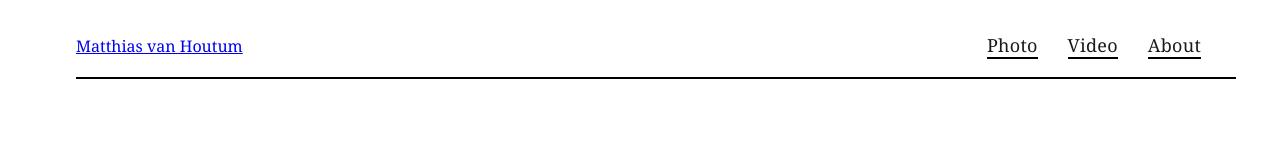
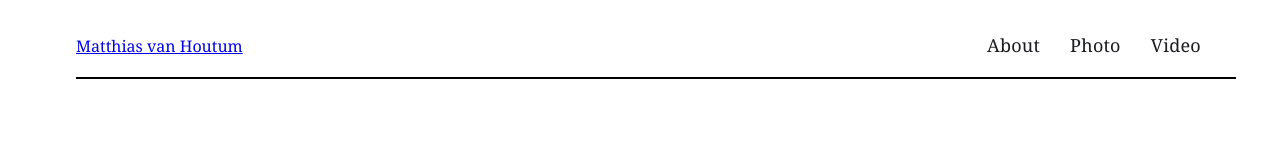
Before and after one commit to merijnkoppes/portfolio-matthias, an Angular app: page / in a window 1280 px wide. Shown: the top 152 px of the page. Built offline with nearby package versions, Linux system fonts and the light colour scheme.

Commit message:
font weight fix

```diff
--- a/src/app/components/navbar/navbar.component.html
+++ b/src/app/components/navbar/navbar.component.html
@@ -5,12 +5,10 @@
                 <div class="text-block">Matthias van Houtum</div>
             </a>
             <nav class="nav-menu">
-                <a href="https://www.matthiasvanhoutum.com/Photo" class="nav-link"><strong
-                        class="bold-text-18">Photo</strong></a>
-                <a href="https://www.matthiasvanhoutum.com/video" class="nav-link"><strong
-                        class="bold-text-18">Video</strong></a>
-                <a href="https://www.matthiasvanhoutum.com/" class="nav-link w--current"><strong
-                        class="bold-text-18">About</strong></a>
+                <a href="https://www.matthiasvanhoutum.com/" class="nav-link">About</a>
+                <a href="https://www.matthiasvanhoutum.com/Photo" class="nav-link">Photo</a>
+                <a href="https://www.matthiasvanhoutum.com/video" class="nav-link">Video</a>
+
             </nav>
         </div>
     </div>
--- a/src/app/components/navbar/navbar.component.scss
+++ b/src/app/components/navbar/navbar.component.scss
@@ -32,12 +32,12 @@
   margin: 0 5px;
   padding: 5px 10px;
   font-size: 18px;
-  font-weight: 400;
+  font-weight: 200;
   line-height: 20px;
   text-decoration: none;
 }
 
-.bold-text-18 {
+.current {
   border-bottom: 2px solid #000;
   font-weight: 400;
 }
```
